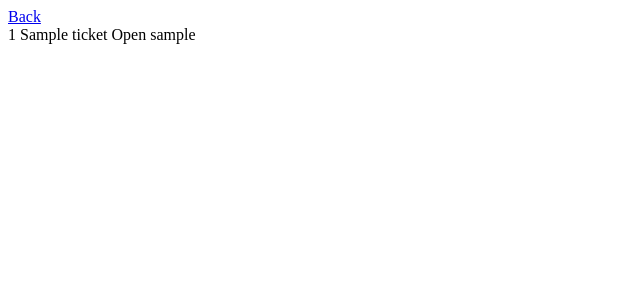
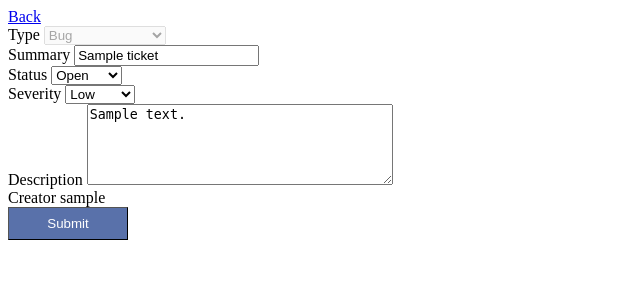
Before and after one commit to shurman/CustomTicketSystem, a Django app: page /ticket/1 in a window 1280 px wide. Shown: the top 300 px of the page, without its empty margins (0-640 px from the left). Run offline with Django 4.2, Linux system fonts and the light colour scheme; a user stored in the database is signed in; tables that the repository leaves empty hold one stand-in row (values such as "Sample post").

Commit message:
[20220610] Basic Feature Implementation

```diff
--- a/ticketsys/implement/templates/ticket_main.html
+++ b/ticketsys/implement/templates/ticket_main.html
@@ -3,11 +3,47 @@
     <body>
         <div><a href="{% url 'user_main' %}">Back</a></div>
         <div>
-        {{ ticket.id }}
-        {{ ticket.title }}
-        {{ ticket.get_status_display }}
-        {{ ticket.creator }}
-        {{ ticket.creator_date }}
+            <form action="{{ request.path }}" method="post">
+                {% csrf_token %}
+                <div>
+                    <label>Type</label>
+                    <select id="t_type" name="t_type" {%if ticket%} disabled{%endif%}>
+                        {%if ticket or is_qa %}<option value="0"{% if ticket.t_type == '0' %} selected{%endif%}>Bug</option>{%endif%}
+                        {%if ticket or is_pm %}<option value="1"{% if ticket.t_type == '1' %} selected{%endif%}>Feature Request</option>{%endif%}
+                    </select>
+                </div>
+                <div>
+                    <label>Summary</label>
+                    <input type="text" name="title" required id="title" value="{{ ticket.title }}"{%if ticket and is_rd%} disabled{%endif%}>
+                </div>
+                <div>
+                    <label>Status</label>
+                    <select id="status" name="status" {%if not ticket%} disabled{%endif%}>
+                        <option value="0"{% if ticket.status == '0' %} selected{%endif%}>Open</option>
+                        {%if ticket%}<option value="1"{% if ticket.status == '1' %} selected{%endif%}>Resolve</option>{%endif%}
+                        {%if is_qa or is_pm%}<option value="2"{% if ticket.status == '2' %} selected{%endif%}>Close</option>{%endif%}
+                    </select>
+                </div>
+                <div>
+                    <label>Severity</label>
+                    <select id="severity" name="severity"{%if ticket and is_rd%} disabled{%endif%}>
+                        <option value="0"{% if ticket.severity == '0' %} selected{%endif%}>Low</option>
+                        <option value="1"{% if ticket.severity == '1' %} selected{%endif%}>Medium</option>
+                        <option value="2"{% if ticket.severity == '2' %} selected{%endif%}>High</option>
+                    </select>
+                </div>
+                <div>
+                    <label>Description</label>
+                    <textarea name="description" required id="description" rows="5" style="width:300px;"{%if ticket and is_rd%} disabled{%endif%}>{{ ticket.description }}</textarea>
+                </div>
+                {% if ticket %}
+                <div>
+                    Creator
+                    {{ ticket.creator }}
+                </div>
+                {% endif %}
+                <input type="submit" value="Submit" style="color: white; background-color: #5971AA; padding: 8px; border-width: 1px; width: 120px;" />
+            </form>
         </div>
 
     </body>
--- a/ticketsys/implement/templates/user_main.html
+++ b/ticketsys/implement/templates/user_main.html
@@ -1,11 +1,13 @@
 <!DOCTYPE html>
 <html>
     <body>
-	    <a href="{% url 'user_logout' %}">登出</a>
+	    <a href="{% url 'user_logout' %}">Logout</a>
+	    {%if is_qa or is_pm%}<a href="{% url 'ticket_new' %}">New Ticket</a>{%endif%}
 
         <div>
             <table>
                 <thead>
+                    <td>Type</td>
                     <td>Summary</td>
                     <td>Status</td>
                     <td>Creator</td>
@@ -16,6 +18,7 @@
                 <tbody>
                 {% for ticket in ticket_list %}
                 <tr>
+                    <td>{{ ticket.get_t_type_display }}</td>
                     <td><a href="/ticket/{{ ticket.id }}">{{ ticket.title }}</a></td>
                     <td>{{ ticket.get_status_display }}</td>
                     <td>{{ ticket.creator }}</td>
--- a/ticketsys/implement/views.py
+++ b/ticketsys/implement/views.py
@@ -1,6 +1,7 @@
 from django.shortcuts import render
 from django.contrib import auth
 from django.urls import reverse, resolve
+from django.utils import timezone
 from django.http import HttpResponseRedirect, HttpResponse
 from django.contrib.auth.decorators import login_required
 from .models import *
@@ -15,7 +16,6 @@ def user_login(request):
         form = LoginForm(request.POST or None)
 
         if form.is_valid():
-            print(form.__dict__)
             auth.login(request, form.user)
             return HttpResponseRedirect(reverse('user_main'))
     else:
@@ -28,20 +28,75 @@ def user_logout(request):
 
 @login_required()
 def user_main(request):
-    if not request.user.is_authenticated:
-        return HttpResponseRedirect(reverse('user_login'))
+    ticket_list = Ticket.objects.all()
+    if request.user.groups.filter(name='QA').exists():
+        is_qa = True
+    else:
+        is_qa = False
+    if request.user.groups.filter(name='PM').exists():
+        is_pm = True
+    else:
+        is_pm = False
 
-    ticket_list = Ticket.objects.all()
-    return render(request, 'user_main.html', {'ticket_list':ticket_list})
+    return render(request, 'user_main.html', locals())
 
+@login_required()
+def ticket_new(request):
+    is_rd = False
+    is_qa = False
+    is_pm = False
+    if request.user.groups.filter(name='RD').exists():
+        is_rd = True
+    if request.user.groups.filter(name='QA').exists():
+        is_qa = True
+    if request.user.groups.filter(name='PM').exists():
+        is_pm = True
+
+    if request.method == 'POST':
+        if is_qa or is_pm:
+            newticket = Ticket()
+            newticket.title = request.POST.get('title','')
+            newticket.t_type = '0' if is_qa else '1'
+            newticket.status = '0'
+            newticket.severity = request.POST.get('severity','')
+            newticket.description = request.POST.get('description','')
+            newticket.creator = request.user
+            newticket.create_date = timezone.now()
+
+            if newticket.title != '':
+                newticket.save()
+
+        return HttpResponseRedirect(reverse('user_main'))
+    return render(request, 'ticket_main.html', locals())
 
 @login_required()
 def ticket_show(request, tid):
-    if not request.user.is_authenticated:
-        return HttpResponseRedirect(reverse('user_login'))
     ticket = Ticket.objects.filter(id=tid).first()
+    is_rd = False
+    is_qa = False
+    is_pm = False
+    if request.user.groups.filter(name='RD').exists():
+        is_rd = True
+    if request.user.groups.filter(name='QA').exists():
+        is_qa = True
+    if request.user.groups.filter(name='PM').exists():
+        is_pm = True
+
+    if request.method == 'POST':
+        if is_qa:
+            ticket.title = request.POST.get('title','')
+            ticket.status = request.POST.get('status','')
+            ticket.severity = request.POST.get('severity','')
+            ticket.description = request.POST.get('description','')
+            ticket.save()
+        elif is_rd:
+            _status = request.POST.get('status','')
+            if _status == '0' or _status == '1':
+                ticket.status = request.POST.get('status','')
+                ticket.save()
+        return HttpResponseRedirect(reverse('user_main'))
 
     if ticket is None:
         return HttpResponseRedirect(reverse('user_main'))
 
-    return render(request, 'ticket_main.html', {'ticket':ticket})
+    return render(request, 'ticket_main.html', locals())
--- a/ticketsys/ticketsys/settings.py
+++ b/ticketsys/ticketsys/settings.py
@@ -112,6 +112,7 @@ USE_I18N = True
 
 USE_TZ = True
 
+LOGIN_URL = '/'
 
 # Static files (CSS, JavaScript, Images)
 # https://docs.djangoproject.com/en/4.0/howto/static-files/
--- a/ticketsys/ticketsys/urls.py
+++ b/ticketsys/ticketsys/urls.py
@@ -22,6 +22,7 @@ urlpatterns = [
 
     path('', user_login, name="user_login"),
     path('ticket', user_main, name="user_main"),
+    path('ticket/new', ticket_new, name="ticket_new"),
     path('ticket/<int:tid>', ticket_show),
     path('logout', user_logout, name="user_logout"),
 ]
```
